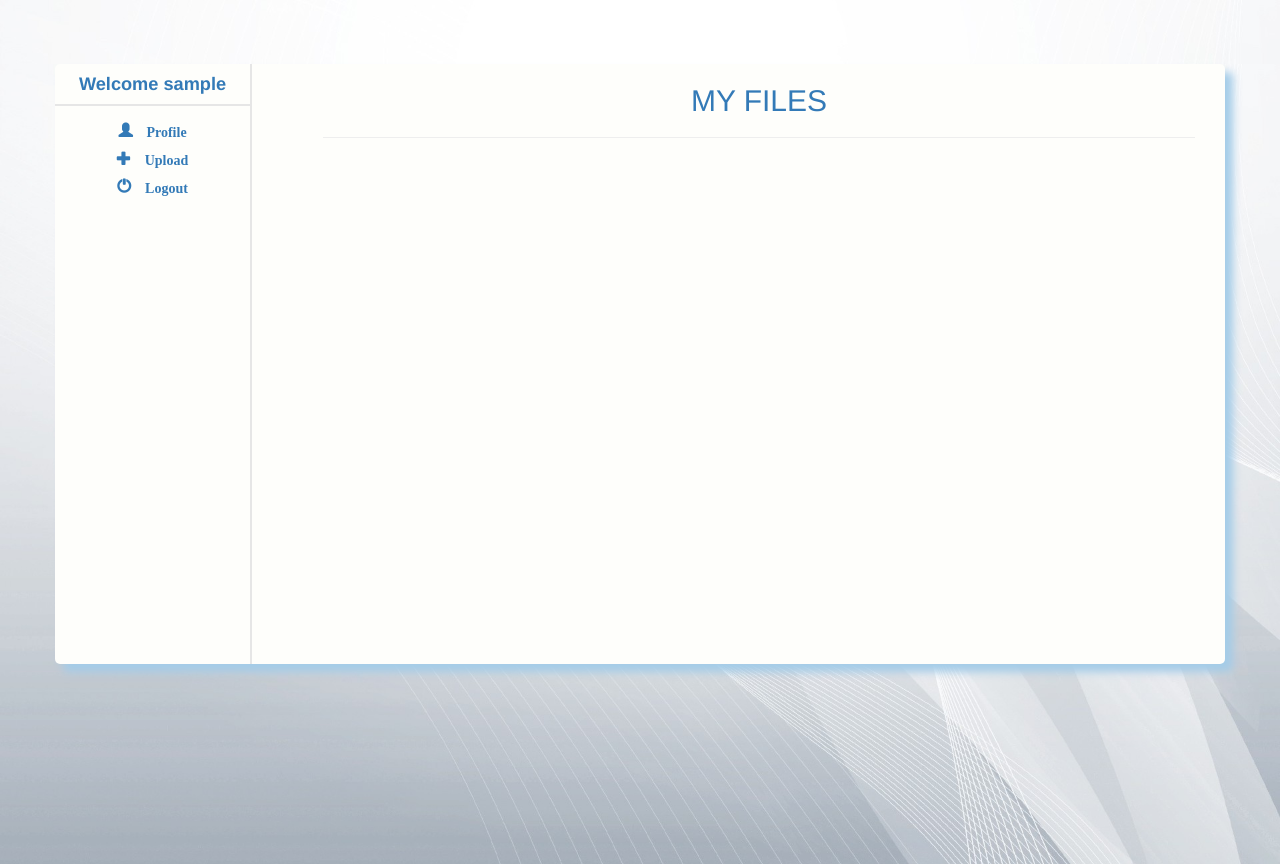
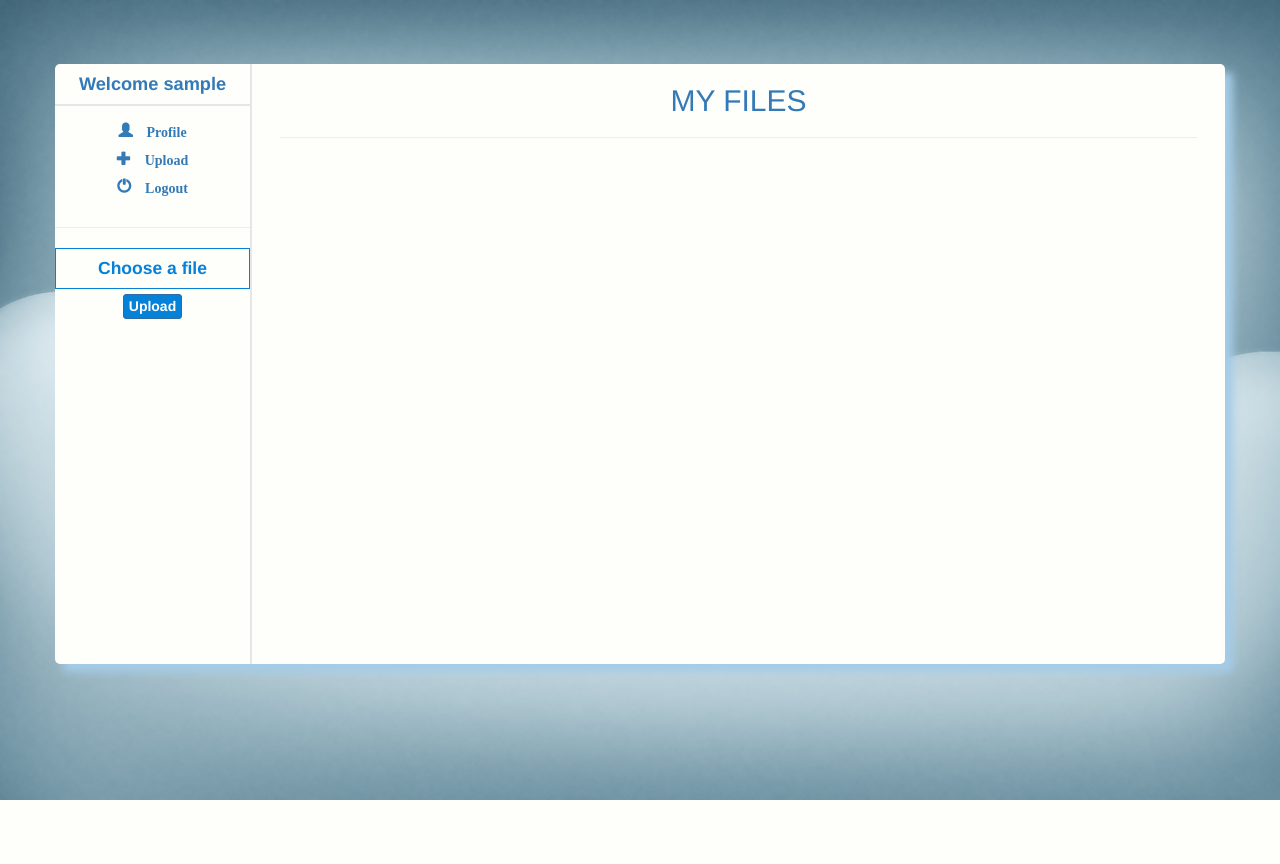
Before and after one commit to avuletica/CloudZilla, a Django app: page /dashboard/ in a window 1280 px wide. After the commit the page ends 800 px from the top, so only its background shows below. Run offline with Django 3.2, Linux system fonts and the light colour scheme; the visitor is signed in with stand-in values (Sample User, id 1); data that the repository does not hold is empty; some libraries are stand-ins or nearby versions.

Commit message:
Improve file upload behaviour

```diff
--- a/static_files/javascripts/dashboard.js
+++ b/static_files/javascripts/dashboard.js
@@ -10,7 +10,31 @@
 
     function handleUploadClick() {
         var uploadWidget = $(".upload-widget");
-        $(".control-label").val('Bew');
         uploadWidget.show();
     }
+
+    $('.form-upload').submit(function () {
+        var $upload = $.trim($('#id_file').val());
+
+        // Check if empty of not
+        if ($upload === '') {
+            alert("Please select file to upload");
+            return false;
+        }
+    });
+
+    /* Change label text to file name on event */
+    var fileInput = $('.controls input');
+    fileInput.on('change', handleFileChange);
+
+    function handleFileChange() {
+        /* Minify file name */
+        var fileName = fileInput.val();
+        var res = fileName.split('\\').pop();
+        res = res.substring(0, 6) + '...' + res.slice(-6);
+
+        var fileLabel = $('#file-label');
+        fileLabel.html(res);
+    }
+
 });
--- a/static_files/stylesheets/dashboard.css
+++ b/static_files/stylesheets/dashboard.css
@@ -2,11 +2,12 @@
     margin: 0;
     height: 100%;
 
-    background-image: url('../images/bg.jpg');
+    background-image: url('../images/background.jpg');
     -webkit-background-size: cover;
     -moz-background-size: cover;
     -o-background-size: cover;
     background-size: cover;
+    overflow-y: hidden;
 }
 
 /*--dashboard-wrap--*/
@@ -61,8 +62,11 @@
     color: white !important;
 }
 
+/*--right column wrap--*/
 .file-wrap {
-    padding-left: 4em;
+    padding-left: 2em;
+    padding-right: 2em;
+
     border-left: 2px solid #E6E6E6;
 }
 
@@ -77,34 +81,45 @@
     word-break: break-all;
 }
 
+.row-wrap {
+    min-height: 600px;
+}
+
 .upload-button {
     cursor: pointer;
 }
 
 .upload-widget {
-    display: none;
-}
-
-.form-upload {
-    margin-bottom: 1em;
-}
-
-.row-wrap {
-    min-height: 600px;
+    text-align: center;
+    margin-top: 2em;
 }
 
 .control-label {
     display: none;
 }
 
-#id_file {
-   position: relative;
-    overflow: hidden;
-    float: left;
-    clear: left;
-    margin-right: 1em;
+.asteriskField {
+    display: none;
 }
 
-.controls input {
-    color: blue !important;
+.form-upload-button {
+    font-size: 1em;
+    font-weight: 700;
+    background-color: #0581D8;
 }
+
+#id_file {
+    display: none;
+
+}
+
+#file-label {
+    font-size: 1.25em;
+    font-weight: 700;
+    border: 1px solid;
+    background-color: transparent;
+    display: inline-block;
+    padding: 0.4em;
+    text-align: center;
+    color: #0581D8;
+}
--- a/templates/dashboard.html
+++ b/templates/dashboard.html
@@ -23,23 +23,23 @@
                     <li>
                         <a href="{% url 'auth_logout' %}" class="glyphicon glyphicon-off"> Logout</a>
                     </li>
+                    <div class="upload-widget">
+                        <hr/>
+                        <form class="form-upload fileUpload" method='POST' action='' enctype="multipart/form-data">
+                            {% csrf_token %}
+                            {{ file_upload_form|crispy }}
+                            <label id="file-label" for="id_file" class="col-xs-12">Choose a file</label>
+                            <input class='btn btn-primary btn-xs form-upload-button' type='submit' name="add_file"
+                                   value='Upload'/>
+                        </form>
+                    </div>
                 </ul>
             </div>
 
-
             <div class="col-xs-10 file-wrap">
-
-                <div class="upload-widget">
-                    <form class="form-upload fileUpload" method='POST' action='' enctype="multipart/form-data">
-                        {% csrf_token %}
-                        {{ file_upload_form|crispy }}
-                        <input class='btn btn-primary btn-xs' type='submit' name="add_file" value='Upload'/>
-                    </form>
-                </div>
-
+                <h2>My files</h2>
+                <hr/>
                 <div class="col-xs-12">
-                    <h2>My files</h2>
-                    <hr/>
                     {% for item in files %}
                         <div class="col-xs-4 file-box">
                             <div>
@@ -51,7 +51,6 @@
                         </div>
                     {% endfor %}
                 </div>
-
             </div>
         </div>
     </div>
```
Also changed, not shown: static_files/images/bg.jpg (deleted).
